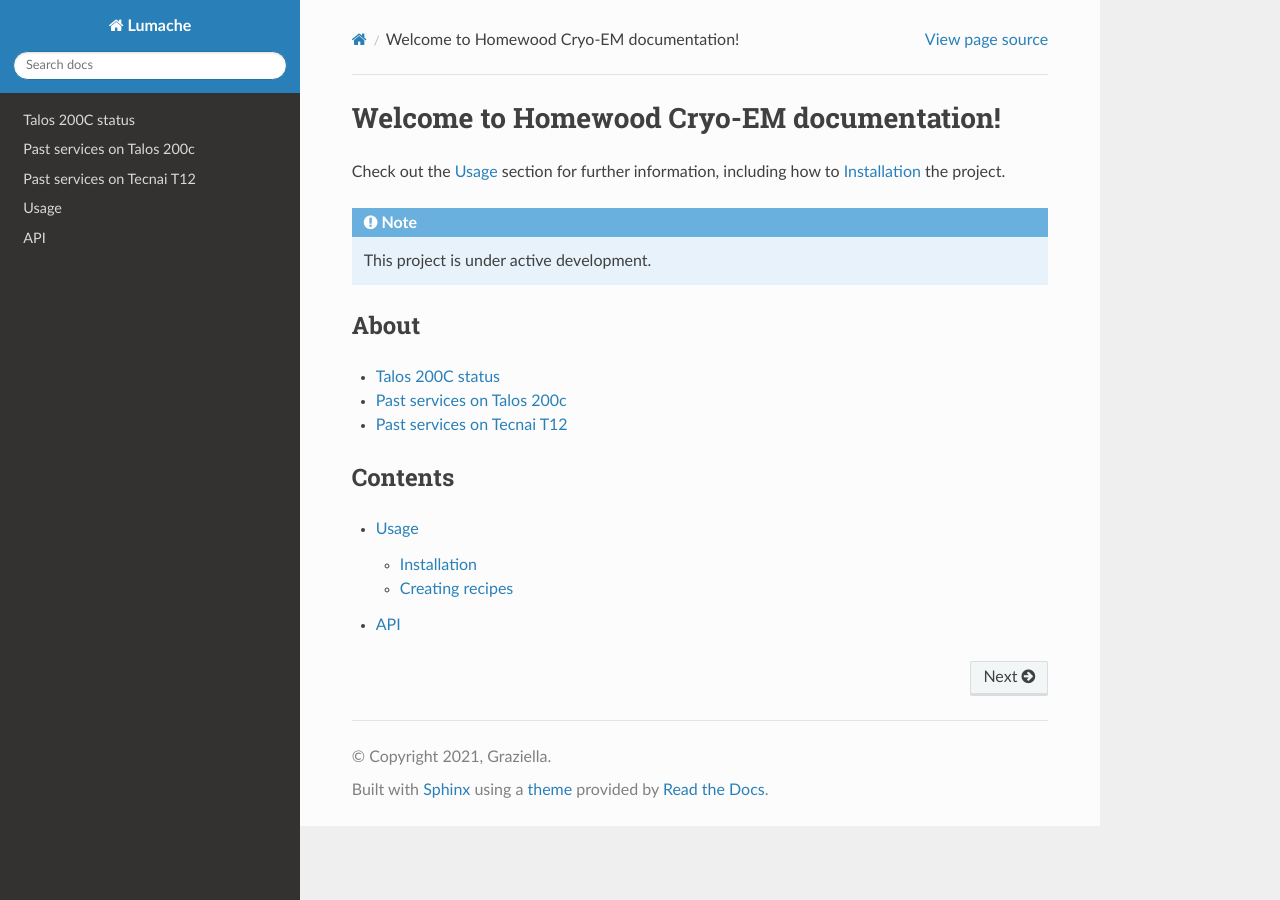
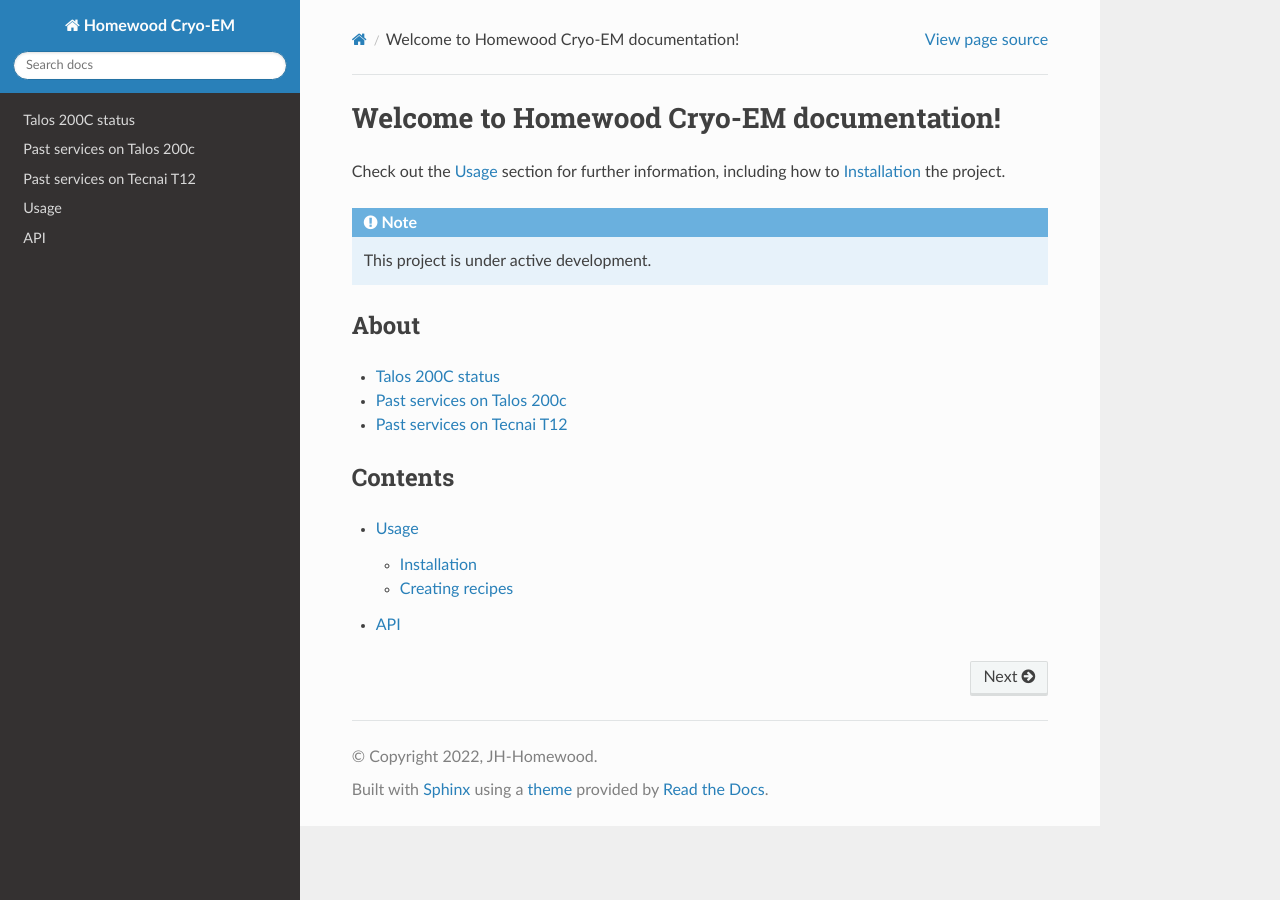
Before and after one commit to coherency224/hop-em, a Sphinx documentation site: the page built from docs/source/index.rst, in a window 1280 px wide. Built offline with Sphinx 7.4.7 and the Read the Docs theme 3.1.0, drawn with Linux system fonts in a browser that asks for light colours.

Commit message:
Update conf.py

```diff
--- a/docs/source/conf.py
+++ b/docs/source/conf.py
@@ -2,9 +2,9 @@
 
 # -- Project information
 
-project = 'Lumache'
-copyright = '2021, Graziella'
-author = 'Graziella'
+project = 'Homewood Cryo-EM'
+copyright = '2022, JH-Homewood'
+author = 'Homewood EM facility'
 
 release = '0.1'
 version = '0.1.0'
```
